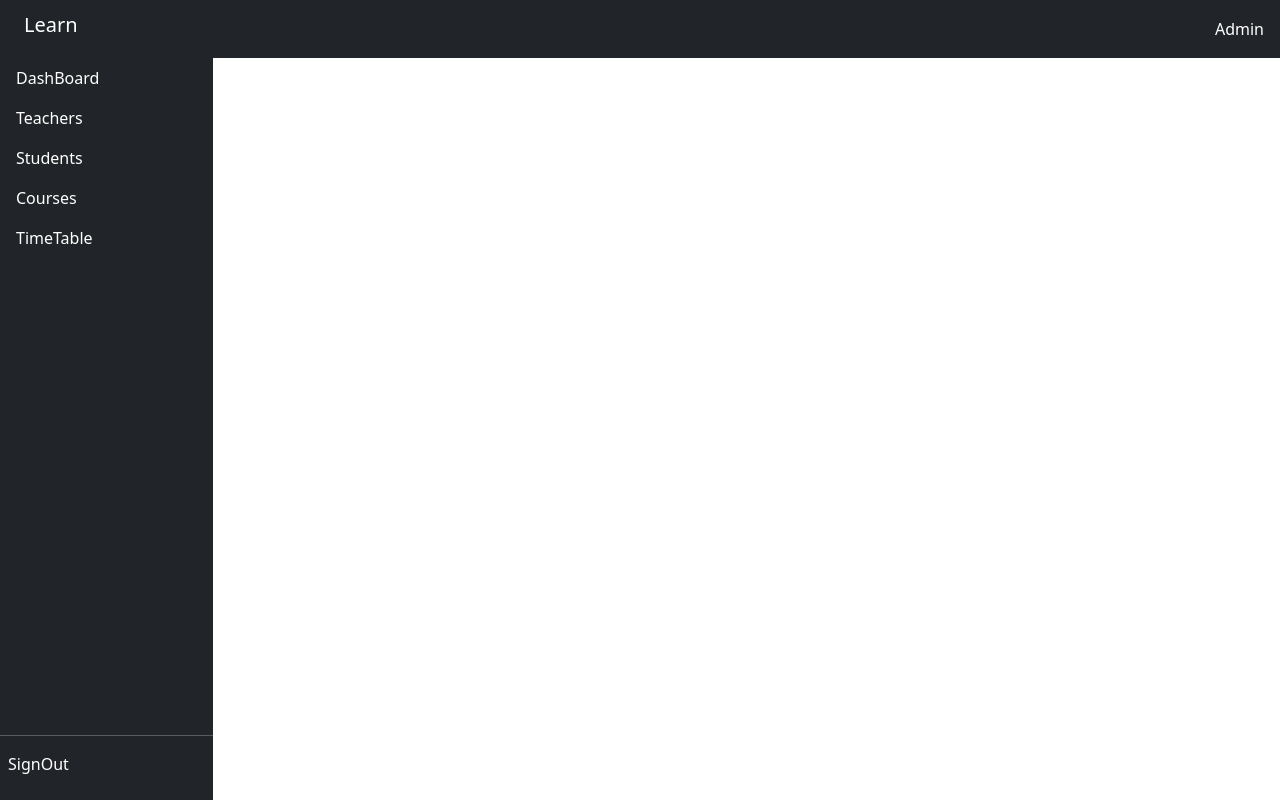
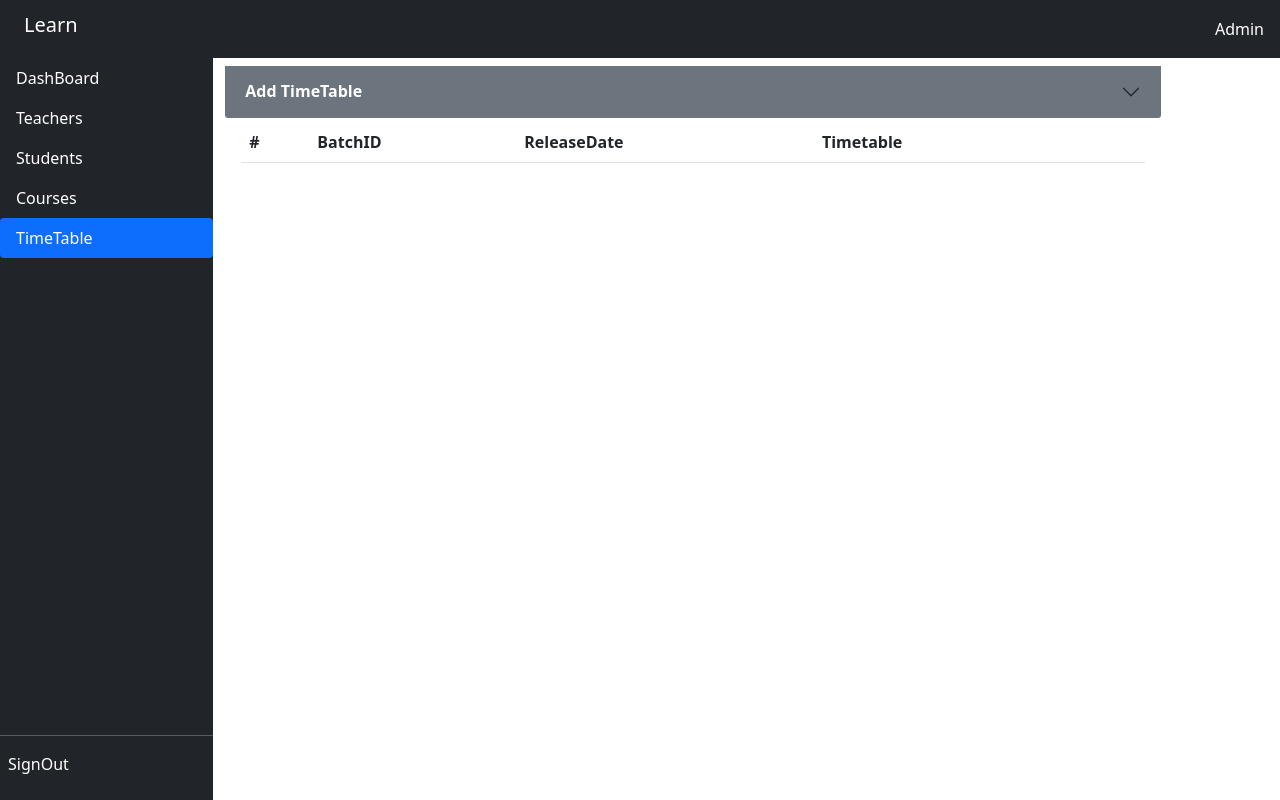
Before and after one commit to krishan30/Student-Management-System, a React (Create React App) app in the folder fe/: page /Admin/timetable in a window 1280 px wide. Built offline with nearby package versions, Linux system fonts and the light colour scheme.

Commit message:
node modules deleted

```diff
--- a/fe/src/App.js
+++ b/fe/src/App.js
@@ -5,9 +5,10 @@ import AdminCourse from "./pages/admin/adminCourse";
 import AdminStudent from "./pages/admin/adminStudent";
 import AdminHeader from "./components/adminHeader";
 import Sidebar from "./components/adminSideBar";
+import AdminTeacher from "./pages/admin/adminTeacher";
+import AdminTimeTable from "./pages/admin/adminTimeTable";
 import "./App.css";
 import "bootstrap/dist/css/bootstrap.css";
-import AdminTeacher from "./pages/admin/adminTeacher";
 
 
 function App() {
@@ -24,7 +25,7 @@ function App() {
             <Route path="/Admin/teacher" element={<AdminTeacher />} />
             <Route path="/Admin/course" element={<AdminCourse />} />
             <Route path="/Admin/student" element={<AdminStudent />} />
-
+            <Route path="/Admin/timetable" element={<AdminTimeTable />} />
           </Routes>
         </div>
       </div>
--- /dev/null
+++ b/fe/src/components/addTimeTable.jsx
@@ -0,0 +1,54 @@
+import React from "react";
+
+const AddTimeTable = () => {
+  return (
+    <form className="row g-3">
+      <div className="col-md-6">
+        <label htmlFor="batch" className="form-label">
+          Batch ID
+        </label>
+        <input
+          type="text"
+          className="form-control"
+          id="batch"
+          placeholder="batch ID"
+          //   value={product}
+          //   onChange={handleProductChange}
+        />
+      </div>
+
+      <div className="col-md-6">
+        <label htmlFor="releaseDate" className="form-label">
+          Release Date
+        </label>
+        <input
+          type="Date"
+          className="form-control"
+          id="releaseDate"
+          placeholder="Release Date"
+          //   value={unitPrice}
+          //   onChange={handleUnitPriceChange}
+        />
+      </div>
+
+      <div class="col-md-6">
+        <label for="formFile" class="form-label">
+          Input Timetable file
+        </label>
+        <input class="form-control" type="file" id="formFile" />
+      </div>
+
+      <div className="col-12 text-center">
+        <button
+          type="submit"
+          className="btn btn-outline-dark"
+          //   onClick={handleSubmit}
+        >
+          Add TimeTable
+        </button>
+      </div>
+    </form>
+  );
+};
+
+export default AddTimeTable;
--- a/fe/src/components/adminSideBar.jsx
+++ b/fe/src/components/adminSideBar.jsx
@@ -17,7 +17,7 @@ const Sidebar = () => {
         <NavLink className="nav-item nav-link text-white" to="/Admin/course">
           Courses
         </NavLink>
-        <NavLink className="nav-item nav-link text-white" to="/timetable">
+        <NavLink className="nav-item nav-link text-white" to="/Admin/timetable">
           TimeTable
         </NavLink>
       </ul>
--- /dev/null
+++ b/fe/src/pages/admin/adminTimeTable.jsx
@@ -0,0 +1,53 @@
+import React from "react";
+import AddTimeTable from "../../components/addTimeTable";
+
+const AdminTimeTable = () => {
+  return (
+    <div className="mt-2">
+      <div className="accordion accordion-flush" id="accordionFlushExample">
+        <div className="accordion-item">
+          <h2 className="accordion-header" id="flush-headingOne">
+            <button
+              className="accordion-button text-white fw-bold collapsed bg-secondary"
+              type="button"
+              data-bs-toggle="collapse"
+              data-bs-target="#flush-collapseOne"
+              aria-expanded="false"
+              aria-controls="flush-collapseOne"
+            >
+              Add TimeTable
+            </button>
+          </h2>
+          <div
+            id="flush-collapseOne"
+            className="accordion-collapse collapse"
+            aria-labelledby="flush-headingOne"
+            data-bs-parent="#accordionFlushExample"
+          >
+            <div className="accordion-body">
+              <AddTimeTable/>
+            </div>
+          </div>
+        </div>
+      </div>
+
+      <div className="m-3 mt-1 h-100 overflow-auto">
+        <table className="table table-hover">
+          <thead>
+            <tr>
+              <th scope="col">#</th>
+              <th scope="col">BatchID</th>
+              <th scope="col">ReleaseDate</th>
+              <th scope="col">Timetable</th>
+              <th scope="col"></th>
+              <th scope="col"></th>
+            </tr>
+          </thead>
+          {/* <tbody>{renderTable()}</tbody> */}
+        </table>
+      </div>
+    </div>
+  );
+};
+
+export default AdminTimeTable;
--- a/package.json
+++ /dev/null
@@ -1,5 +0,0 @@
-{
-  "dependencies": {
-    "react-router-dom": "^6.3.0"
-  }
-}
```
Also changed, not shown: 1 other file (tests, documents, lock files or other folders).
